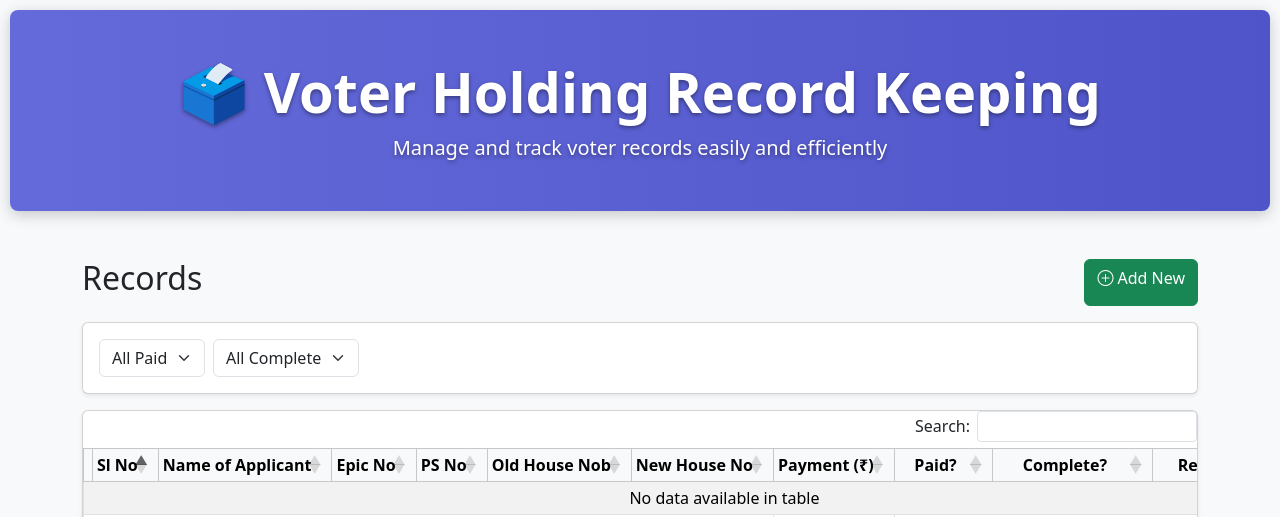
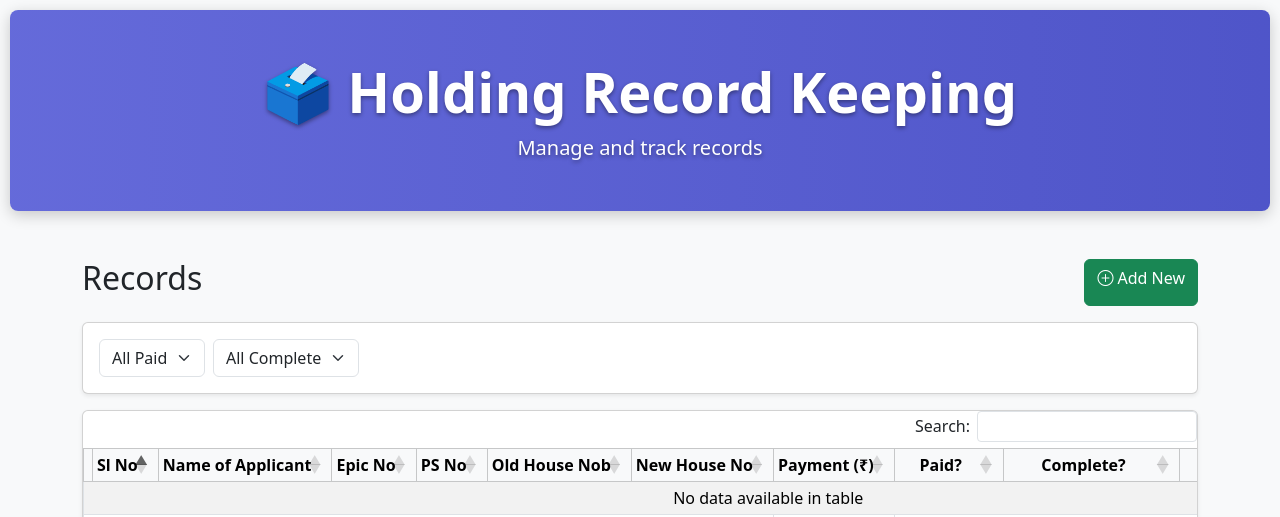
Before and after one commit to Bijush/Avoter, a Flask app: page / in a window 1280 px wide. Shown: the top 517 px of the page. Run offline with Flask 3, Linux system fonts and the light colour scheme; data that the repository does not hold is empty; parts of the project's set-up code (start-up, migrations or seed data) failed here and were passed over; some libraries are stand-ins or nearby versions.

Commit message:
Update index.html

```diff
--- a/templates/index.html
+++ b/templates/index.html
@@ -65,10 +65,10 @@ tbody td{
 
 <header class="page-header text-center py-5 mb-4">
   <h1 class="display-4 fw-bold mb-2">
-    🗳️ Voter Holding Record Keeping
+    🗳️ Holding Record Keeping
   </h1>
   <p class="lead mb-0">
-    Manage and track voter records easily and efficiently
+    Manage and track records
   </p>
 </header>
 
@@ -107,6 +107,7 @@ tbody td{
     <th> Payment (₹)</th>
     <th> Paid? </th>
     <th> Complete? </th>
+    <th> Date </th>
     <th> Remark </th>
     <th> Actions </th>
   </tr>
@@ -135,6 +136,7 @@ tbody td{
         {{ r.complete.title() }}
       </span>
     </td>
+    <td>{{ r.date }}</td>
     <td>
       <input
         type="text"
```
